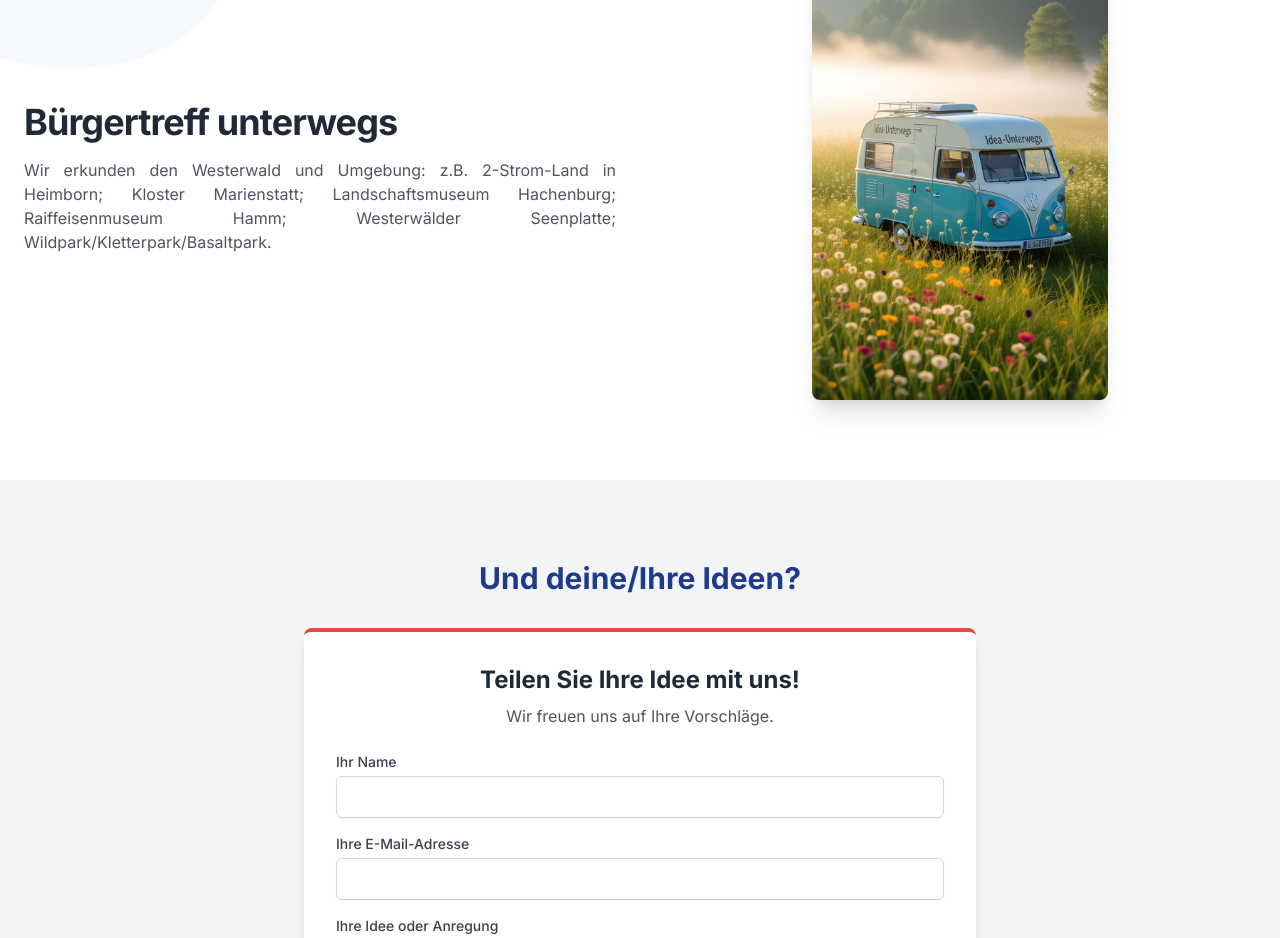
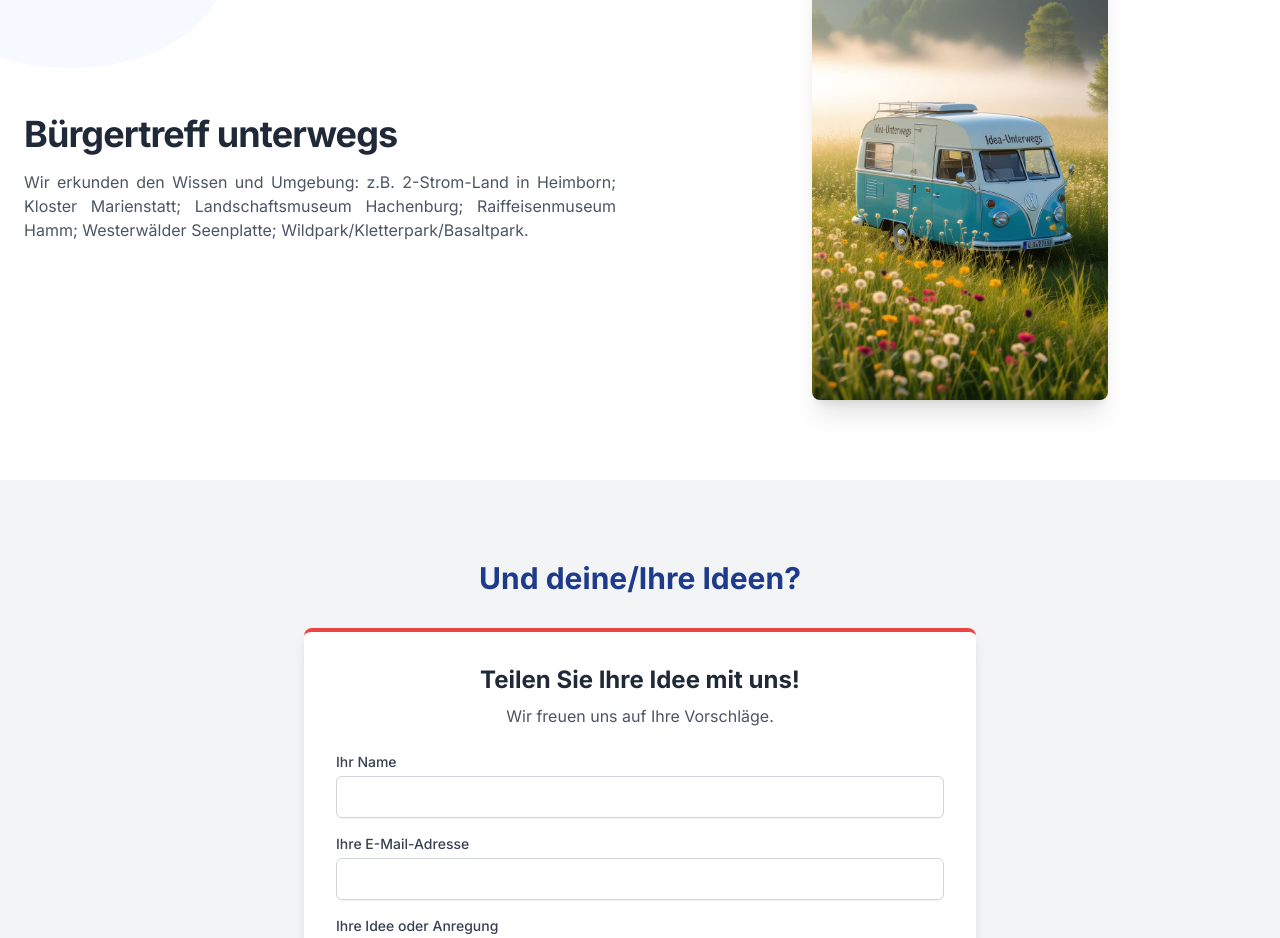
Before and after one commit to trgycln/buergertreff-react-sitesi, a React (Create React App) app: page /ideenboerse in a window 1280 px wide. Shown: the part 7635-8573 px from the top of the page. Built offline with nearby package versions, Linux system fonts and the light colour scheme; no server answers; the database is empty; a web font is replaced by a local one.

Commit message:
Westerwald wissen degisikligi yapildi

```diff
--- a/src/pages/Ideenboerse.js
+++ b/src/pages/Ideenboerse.js
@@ -99,7 +99,7 @@ const Ideenboerse = () => {
         },
         {
             title: "Bürgertreff unterwegs",
-            text: "Wir erkunden den Westerwald und Umgebung: z.B. 2-Strom-Land in Heimborn; Kloster Marienstatt; Landschaftsmuseum Hachenburg; Raiffeisenmuseum Hamm; Westerwälder Seenplatte; Wildpark/Kletterpark/Basaltpark.",
+            text: "Wir erkunden den Wissen und Umgebung: z.B. 2-Strom-Land in Heimborn; Kloster Marienstatt; Landschaftsmuseum Hachenburg; Raiffeisenmuseum Hamm; Westerwälder Seenplatte; Wildpark/Kletterpark/Basaltpark.",
             image: unterwegsImage,
             imageSide: "right"
         }
```
